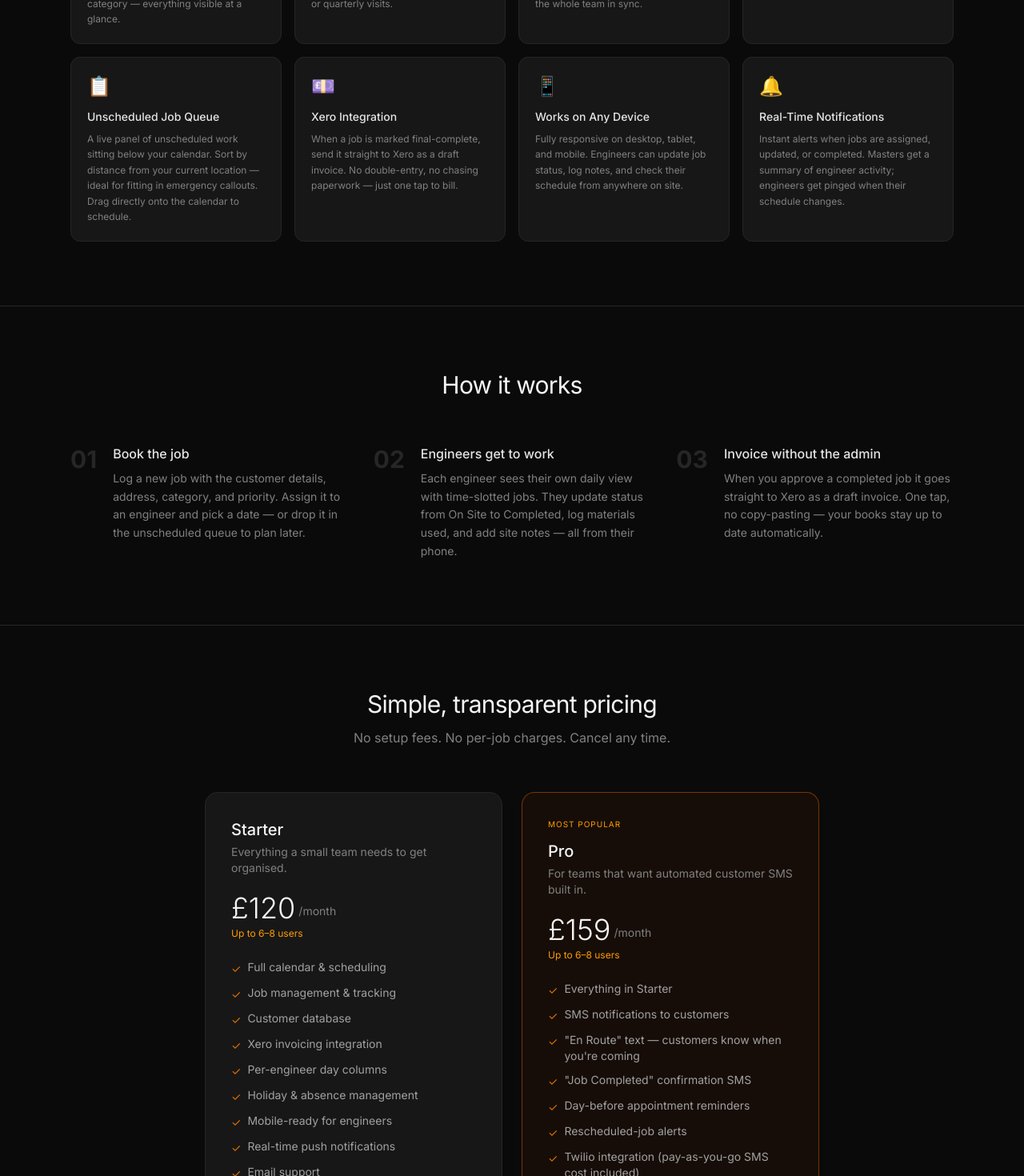
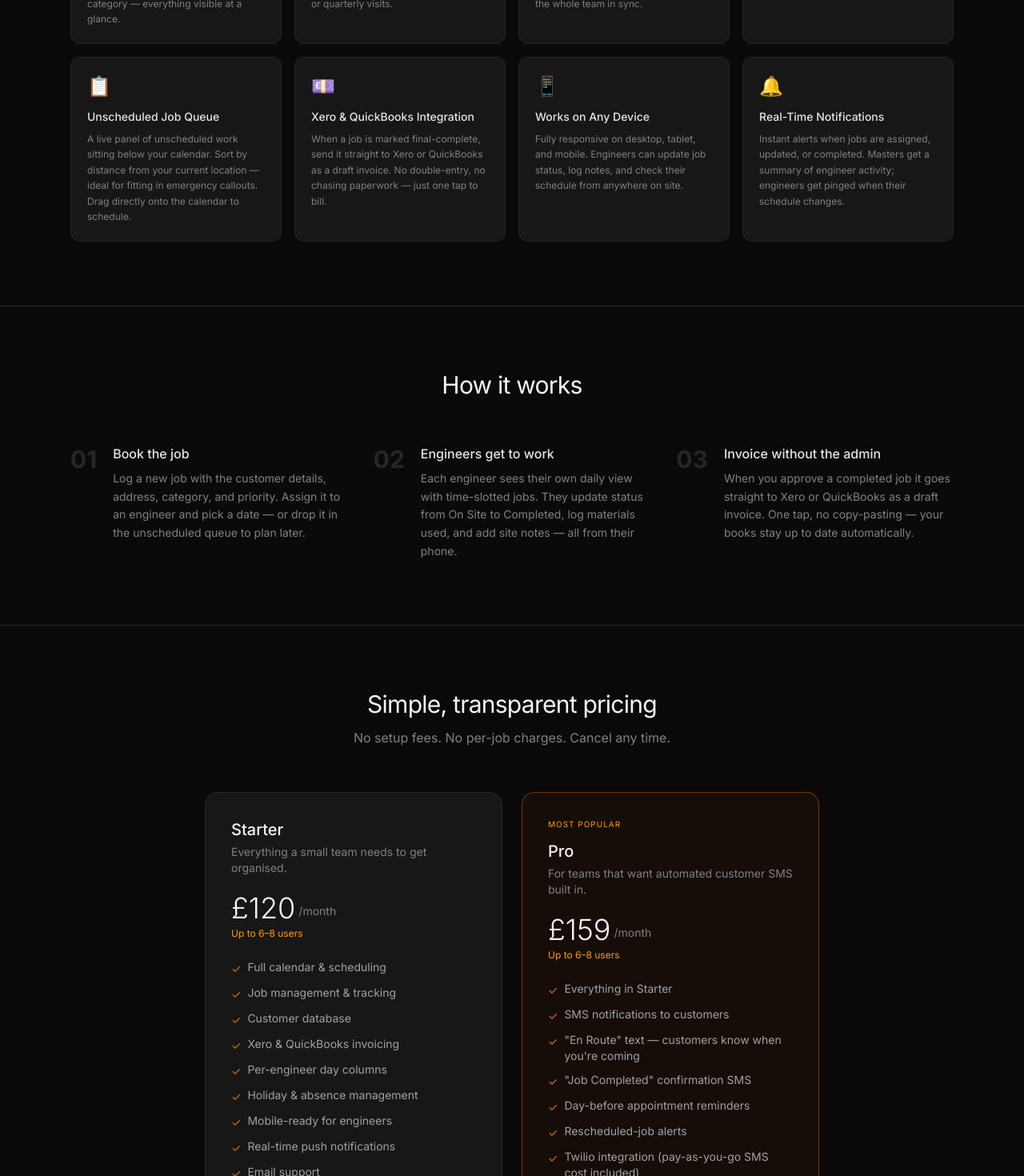
Before and after one commit to tomglasseye/plumber-app-v2, a React (Vite) app: page / in a window 1280 px wide. Shown: the part 1060-2530 px from the top of the page at 80% size. Built offline with nearby package versions, Linux system fonts and the light colour scheme; no server answers.

Commit message:
update accounting docs and launch

```diff
--- a/src/pages/AboutPage.tsx
+++ b/src/pages/AboutPage.tsx
@@ -28,8 +28,8 @@ const FEATURES = [
 	},
 	{
 		icon: "💷",
-		title: "Xero Integration",
-		desc: "When a job is marked final-complete, send it straight to Xero as a draft invoice. No double-entry, no chasing paperwork — just one tap to bill.",
+		title: "Xero & QuickBooks Integration",
+		desc: "When a job is marked final-complete, send it straight to Xero or QuickBooks as a draft invoice. No double-entry, no chasing paperwork — just one tap to bill.",
 	},
 	{
 		icon: "📱",
@@ -54,7 +54,7 @@ const PLANS = [
 			"Full calendar & scheduling",
 			"Job management & tracking",
 			"Customer database",
-			"Xero invoicing integration",
+			"Xero & QuickBooks invoicing",
 			"Per-engineer day columns",
 			"Holiday & absence management",
 			"Mobile-ready for engineers",
@@ -152,7 +152,7 @@ export function AboutPage() {
 					<div className="flex flex-wrap justify-center gap-6 text-xs text-neutral-600 uppercase tracking-widest">
 						{[
 							"Drag & drop scheduling",
-							"Xero integration",
+							"Xero & QuickBooks",
 							"Per-engineer views",
 							"Real-time notifications",
 							"Mobile ready",
@@ -219,7 +219,7 @@ export function AboutPage() {
 							{
 								step: "03",
 								title: "Invoice without the admin",
-								body: "When you approve a completed job it goes straight to Xero as a draft invoice. One tap, no copy-pasting — your books stay up to date automatically.",
+								body: "When you approve a completed job it goes straight to Xero or QuickBooks as a draft invoice. One tap, no copy-pasting — your books stay up to date automatically.",
 							},
 						].map((s) => (
 							<div key={s.step} className="flex gap-5">
--- a/src/pages/HowToUsePage.tsx
+++ b/src/pages/HowToUsePage.tsx
@@ -39,7 +39,7 @@ const MASTER_SECTIONS = [
 		steps: [
 			"When an engineer marks a job Completed, it shows up on your calendar with a completed badge.",
 			"Open the job, review the engineer's notes & photos, then tap Ready to Invoice.",
-			"If Xero integration is enabled, the job is sent as a draft invoice automatically — no double-entry.",
+			"If accounting integration is enabled (Xero or QuickBooks), the job is sent as a draft invoice automatically — no double-entry.",
 		],
 	},
 	{
@@ -48,7 +48,7 @@ const MASTER_SECTIONS = [
 		steps: [
 			"Go to Team to see all engineers and their roles.",
 			"Use the Holidays page to view, approve, or decline time-off requests.",
-			"Account settings let you configure business hours, accent colour, and Xero connection.",
+			"Account settings let you configure business hours, accent colour, and your accounting connection (Xero or QuickBooks).",
 		],
 	},
 ];
```
Also changed, not shown: .claude/settings.local.json, 6 other files (tests, documents, lock files or other folders).
